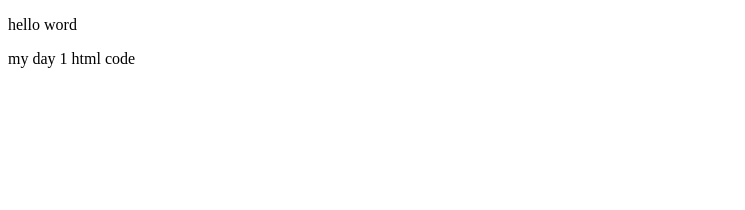
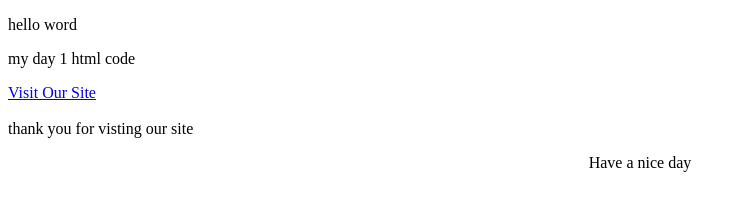
Before and after one commit to Toria6393/my_web_class, a plain HTML site: page index.html in a window 1280 px wide. Shown: the whole page, without its empty margins (0-745 px from the left). Drawn offline with Linux system fonts and the light colour scheme.

Commit message:
my html tags computation

```diff
--- a/index.html
+++ b/index.html
@@ -8,5 +8,9 @@
 <body>
     <p>hello word</p>
 <p> my day 1 html code<p>
+    <!--composition of me-->
+    <a href="https://www.buybetter.com/">Visit Our Site</a> <br><br
+    <b>thank you for visting our site</b>
+    <center>Have a nice day</center>
 </body>
 </html>
```
